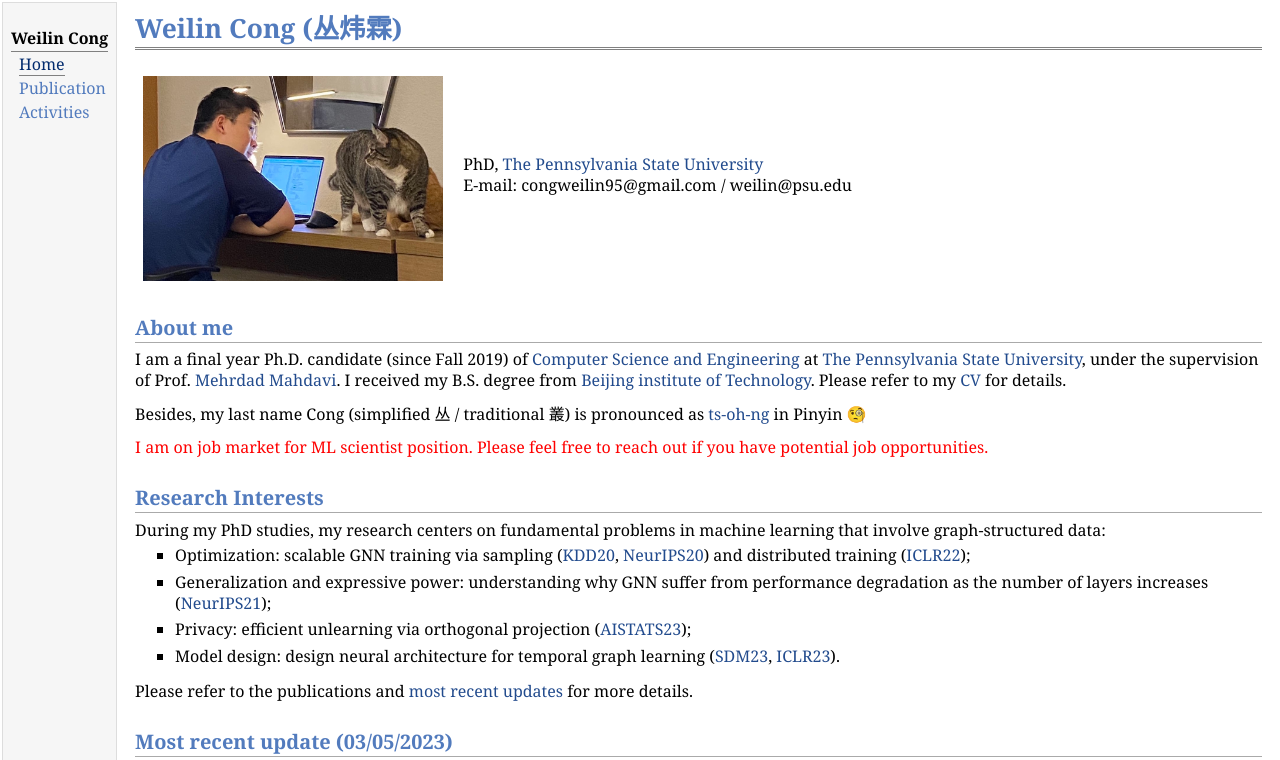
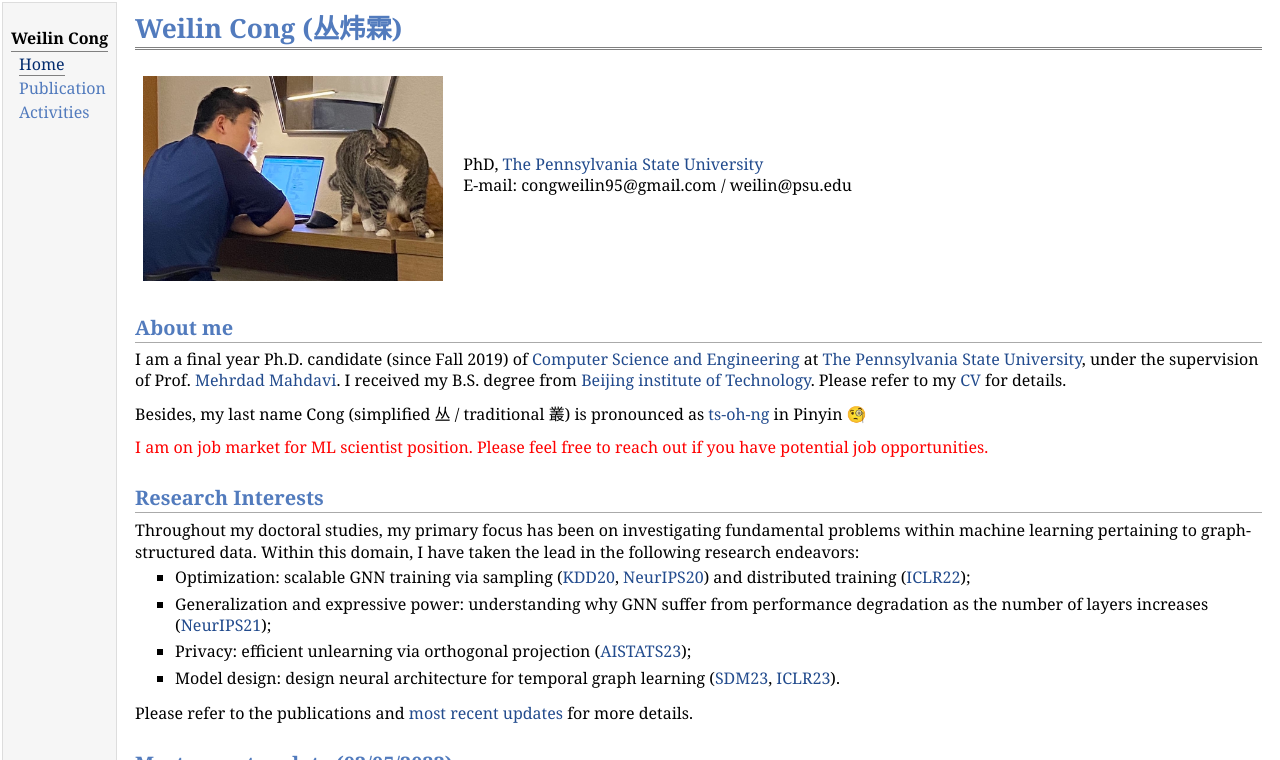
Before and after one commit to CongWeilin/CongWeilin.io, a plain HTML site: page index.html in a window 1280 px wide. Shown: the top 760 px of the page. Drawn offline with Linux system fonts and the light colour scheme.

Commit message:
Update index.html

```diff
--- a/index.html
+++ b/index.html
@@ -38,7 +38,8 @@ I received my B.S. degree from <a href="http://english.bit.edu.cn/">Beijing inst
 
 <h2>Research Interests</h2>
 
-During my PhD studies, my research centers on fundamental problems in machine learning that involve graph-structured data:
+Throughout my doctoral studies, my primary focus has been on investigating fundamental problems within machine learning pertaining to graph-structured data. Within this domain, I have taken the lead in the following research endeavors:
+
 <ul>
   <li><p> Optimization: scalable GNN training via sampling (<a href="https://arxiv.org/pdf/2006.13866.pdf">KDD20</a>, <a href="https://proceedings.neurips.cc/paper/2020/hash/d714d2c5a796d5814c565d78dd16188d-Abstract.html">NeurIPS20</a>) and distributed training (<a href="https://openreview.net/forum?id=FndDxSz3LxQ">ICLR22</a>); </p></li>
   <li><p> Generalization and expressive power: understanding why GNN suffer from performance degradation as the number of layers increases (<a href="https://openreview.net/forum?id=r-oRRT-ElX">NeurIPS21</a>); </p></li>
```
